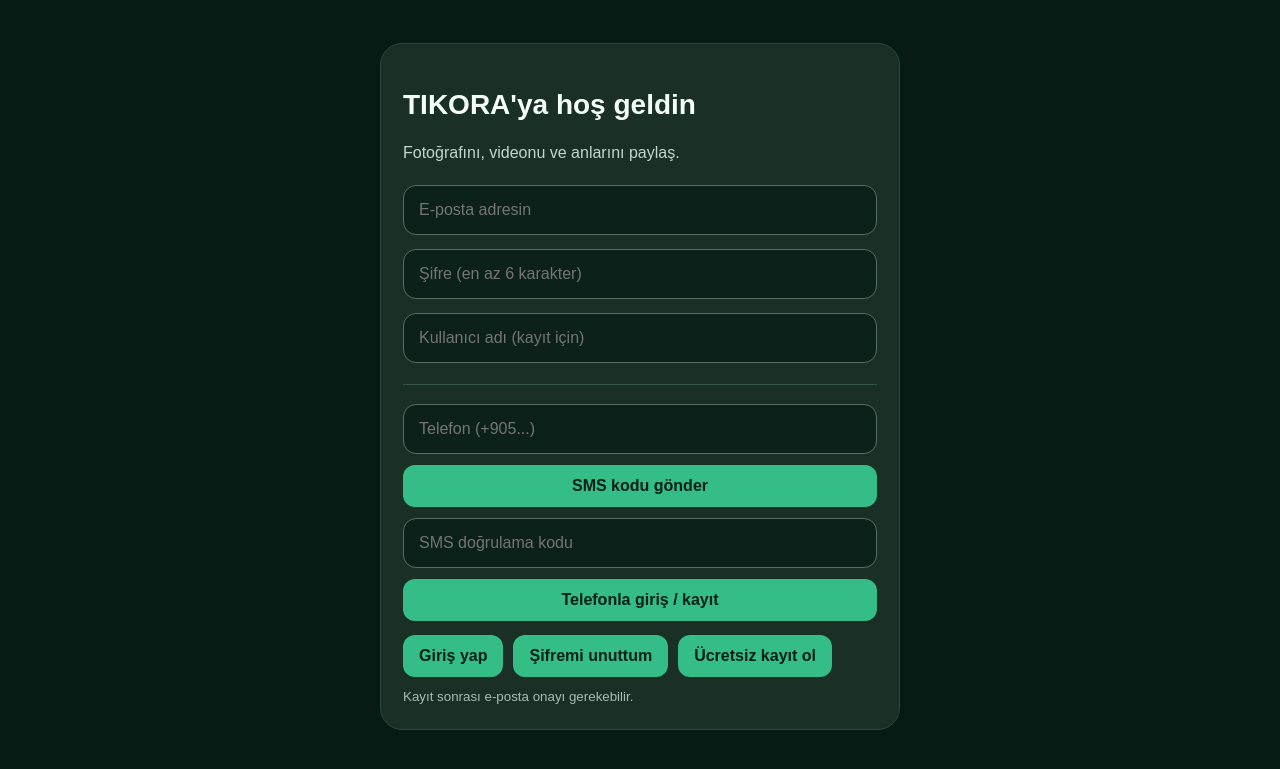
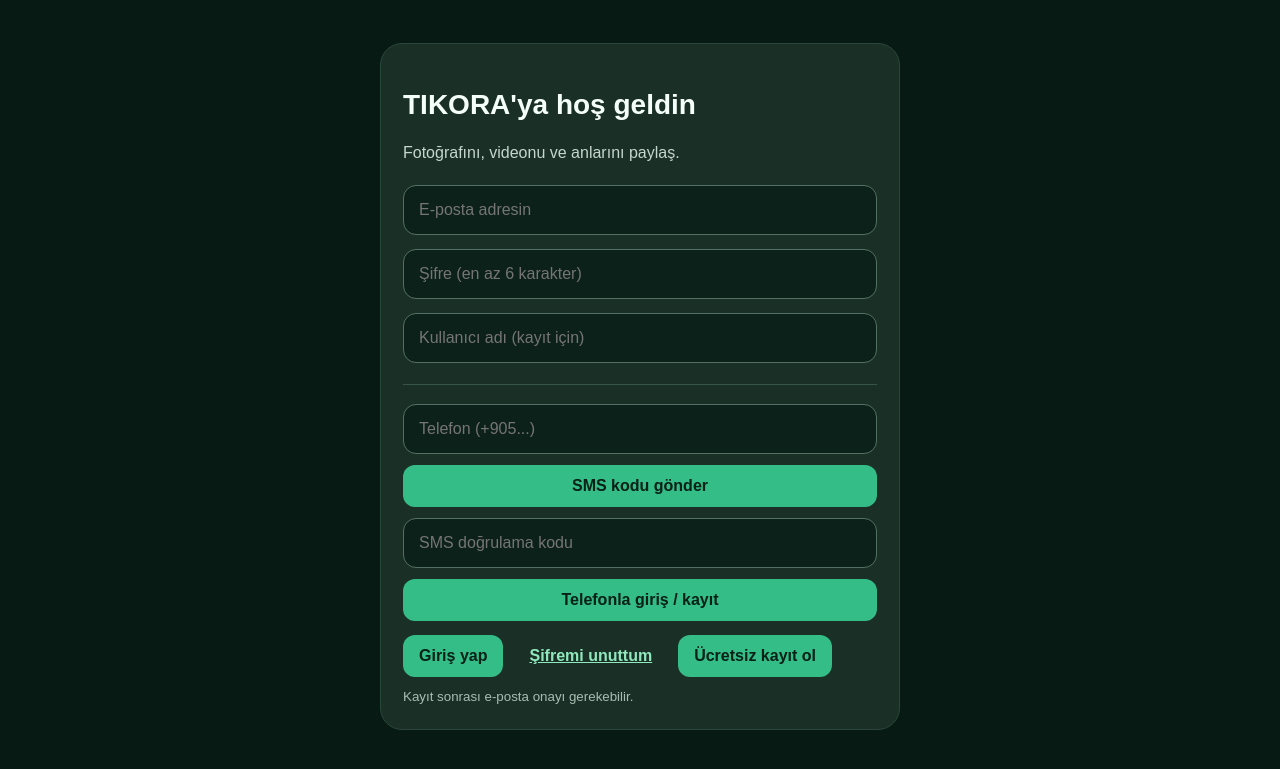
Before and after one commit to salfonso1903-jpg/tikora, a website: page www/index.html in a window 1280 px wide. Shown: the part 71-840 px from the top of the page. Drawn offline with nearby package versions, Linux system fonts and the light colour scheme.

Commit message:
Style profile statistics and immersive video feed

```diff
--- a/www/style.css
+++ b/www/style.css
@@ -31,3 +31,5 @@
 .doubleLikeHeart{position:absolute;left:50%;top:50%;transform:translate(-50%,-50%) scale(.25);font-size:92px;line-height:1;color:#fff;text-shadow:0 3px 20px #0009;opacity:0;pointer-events:none;z-index:4}
 .doubleLikeHeart.show{animation:tikoraHeartPop .82s ease-out forwards}
 @keyframes tikoraHeartPop{0%{opacity:0;transform:translate(-50%,-50%) scale(.25)}25%{opacity:1;transform:translate(-50%,-50%) scale(1.18)}48%{opacity:1;transform:translate(-50%,-50%) scale(.95)}100%{opacity:0;transform:translate(-50%,-50%) scale(1.12)}}
+
+.profileCounts{display:flex;justify-content:space-around;gap:12px;padding:12px 4px;margin:8px 0;border-top:1px solid #ffffff22;border-bottom:1px solid #ffffff22;text-align:center}.profileCounts span{display:flex;flex-direction:column;gap:4px;color:#b9c9c0;font-size:13px}.profileCounts b{font-size:17px;color:#fff}.reel{scroll-snap-align:start;min-height:75vh;display:flex;flex-direction:column;justify-content:center}#videoFeed{scroll-snap-type:y proximity}#resetPassword{background:transparent;color:#8fe9bd;text-decoration:underline}
```
